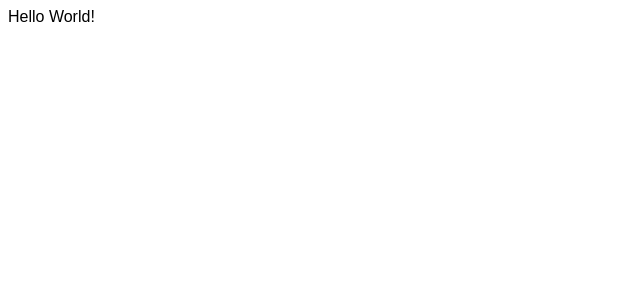
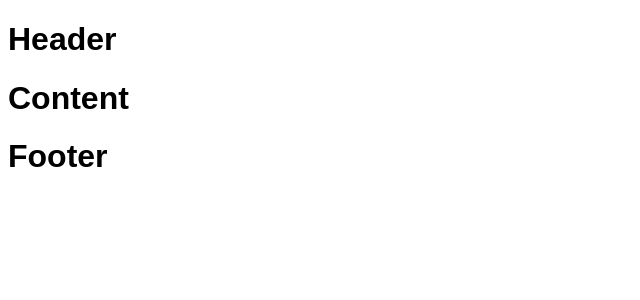
Before and after one commit to codnrawbwj/MemberAllocationApp, a React (Vite) app: page / in a window 1280 px wide. Shown: the top 300 px of the page, without its empty margins (0-640 px from the left). Built offline with nearby package versions, Linux system fonts and the light colour scheme.

Commit message:
Edited Header, Content, and Footer jsx

```diff
--- a/src/App.jsx
+++ b/src/App.jsx
@@ -1,9 +1,15 @@
 import './App.css'
+import Header from './Header.jsx'
+import Content from './Content.jsx'
+import Footer from './Footer.jsx'
+
 
 export default function App() {
   return (
     <main>
-      Hello World!
+      <Header />
+      <Content />
+      <Footer />
     </main>
   )
 }
--- /dev/null
+++ b/src/Content.jsx
@@ -0,0 +1,9 @@
+const Content = () => {
+  return (
+    <header>
+      <h1>Content</h1>
+    </header>
+  )
+}
+
+export default Content
--- /dev/null
+++ b/src/Footer.jsx
@@ -0,0 +1,9 @@
+ const Footer = () => {
+  return (
+    <header>
+      <h1>Footer</h1>
+    </header>
+  )
+}
+
+export default Footer
--- a/src/Header.jsx
+++ b/src/Header.jsx
@@ -0,0 +1,9 @@
+const Header = () => {
+  return (
+    <header>
+      <h1>Header</h1>
+    </header>
+  )
+}
+
+export default Header
```
